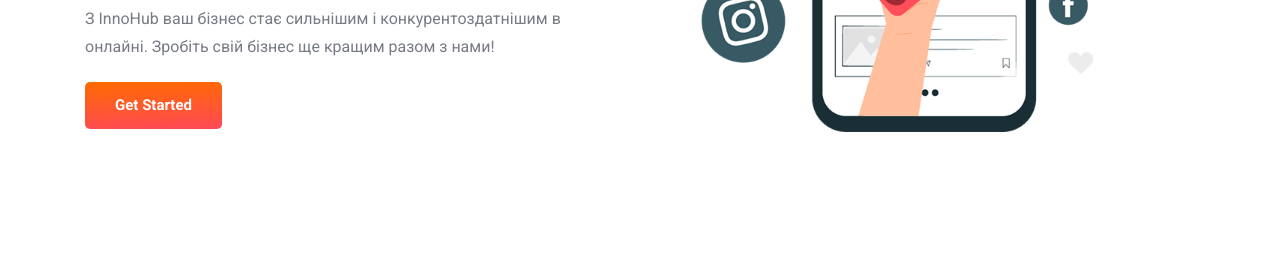
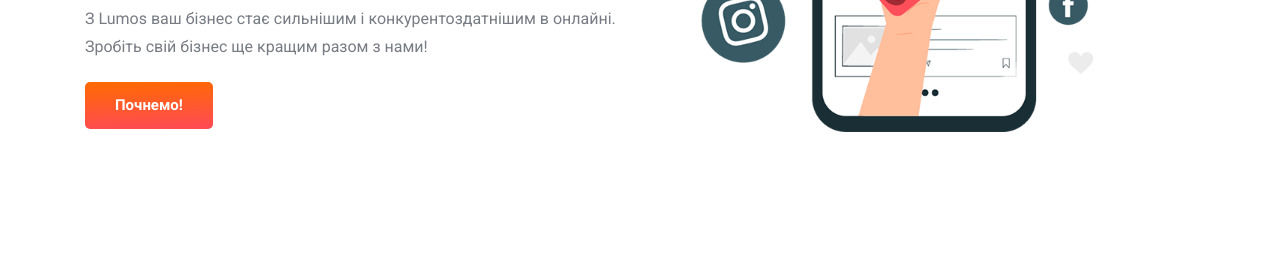
Before and after one commit to KostiantynButenko/lumos_dn, a plain HTML site: page index.html in a window 1280 px wide. Shown: the part 523-800 px from the top of the page. Drawn offline with nearby package versions, Linux system fonts and the light colour scheme.

Commit message:
Update index.html
Змінив декілька текстових помилок.

```diff
--- a/index.html
+++ b/index.html
@@ -101,10 +101,10 @@
             <h1 class="h1 hero-title">Ми допоможемо з Вашою онлайн присутністю</h1>
 
             <p class="hero-text">
-              З InnoHub ваш бізнес стає сильнішим і конкурентоздатнішим в онлайні. Зробіть свій бізнес ще кращим разом з нами!
+              З Lumos ваш бізнес стає сильнішим і конкурентоздатнішим в онлайні. Зробіть свій бізнес ще кращим разом з нами!
             </p>
 
-            <a href="#" class="btn btn-primary">Get Started</a>
+            <a href="#" class="btn btn-primary">Почнемо!</a>
 
           </div>
 
```
